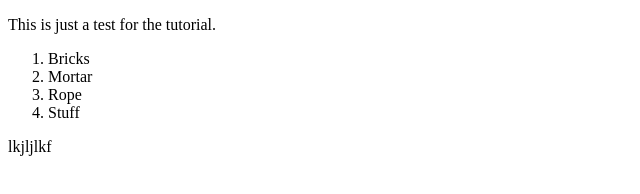
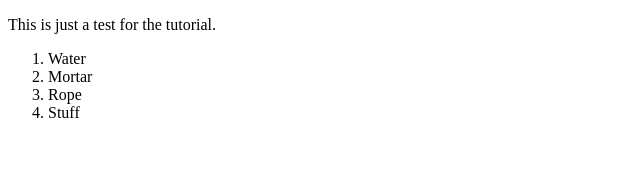
Before and after one commit to austonib/newGitTest, a plain HTML site: page index.html in a window 1280 px wide. Shown: the full height of the page, 0-640 px from the left. Drawn offline with Linux system fonts and the light colour scheme.

Commit message:
changed bricks to water

```diff
--- a/index.html
+++ b/index.html
@@ -7,10 +7,10 @@
     	<p>This is just a test for the tutorial.</p>
 
     	<ol>
-    		<li>Bricks</li>
+    		<li>Water</li>
     		<li>Mortar</li>
             <li>Rope</li>
             <li>Stuff</li>
     	</ol>
     </body>
-</html>lkjljlkf
+</html>
```
